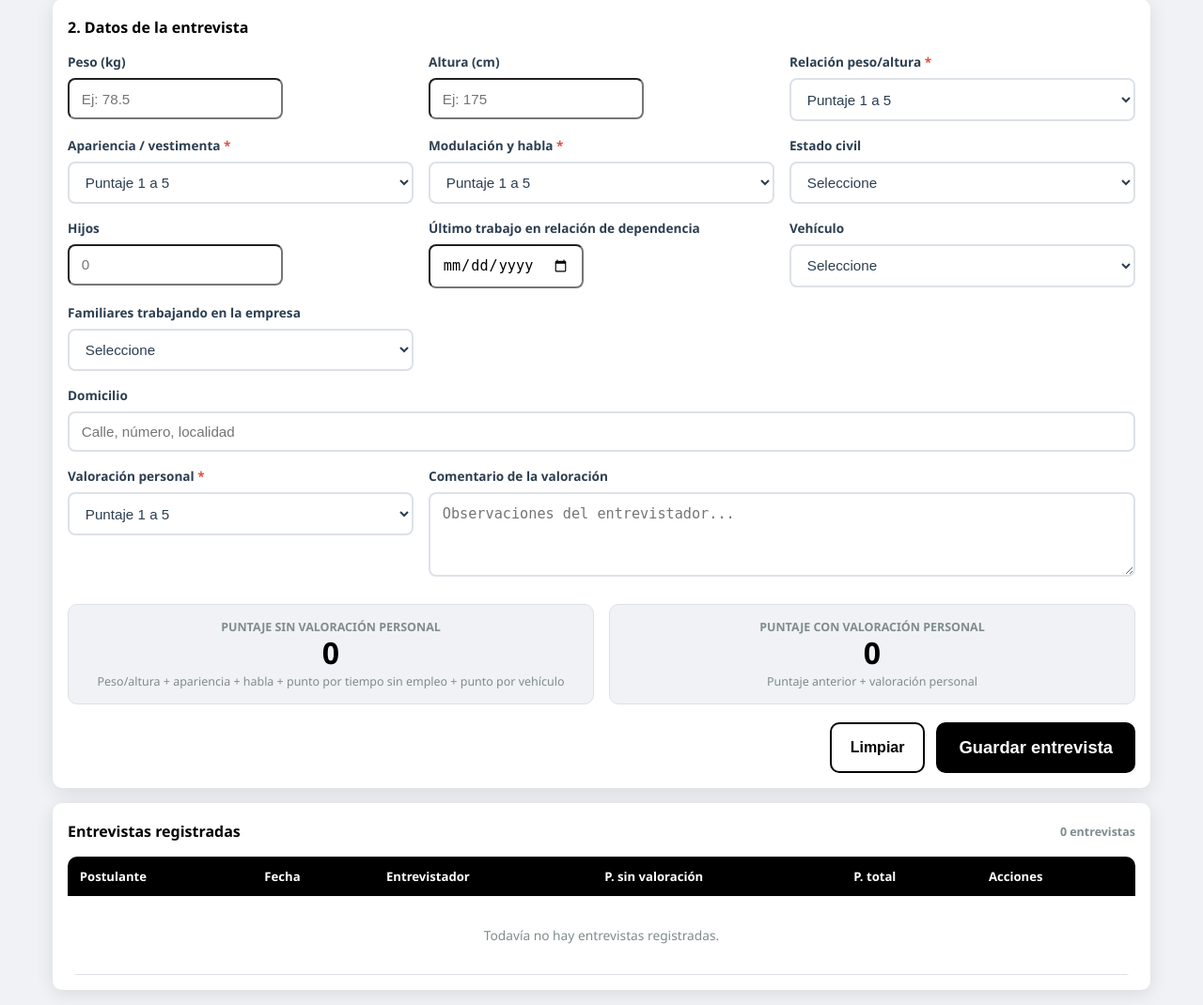
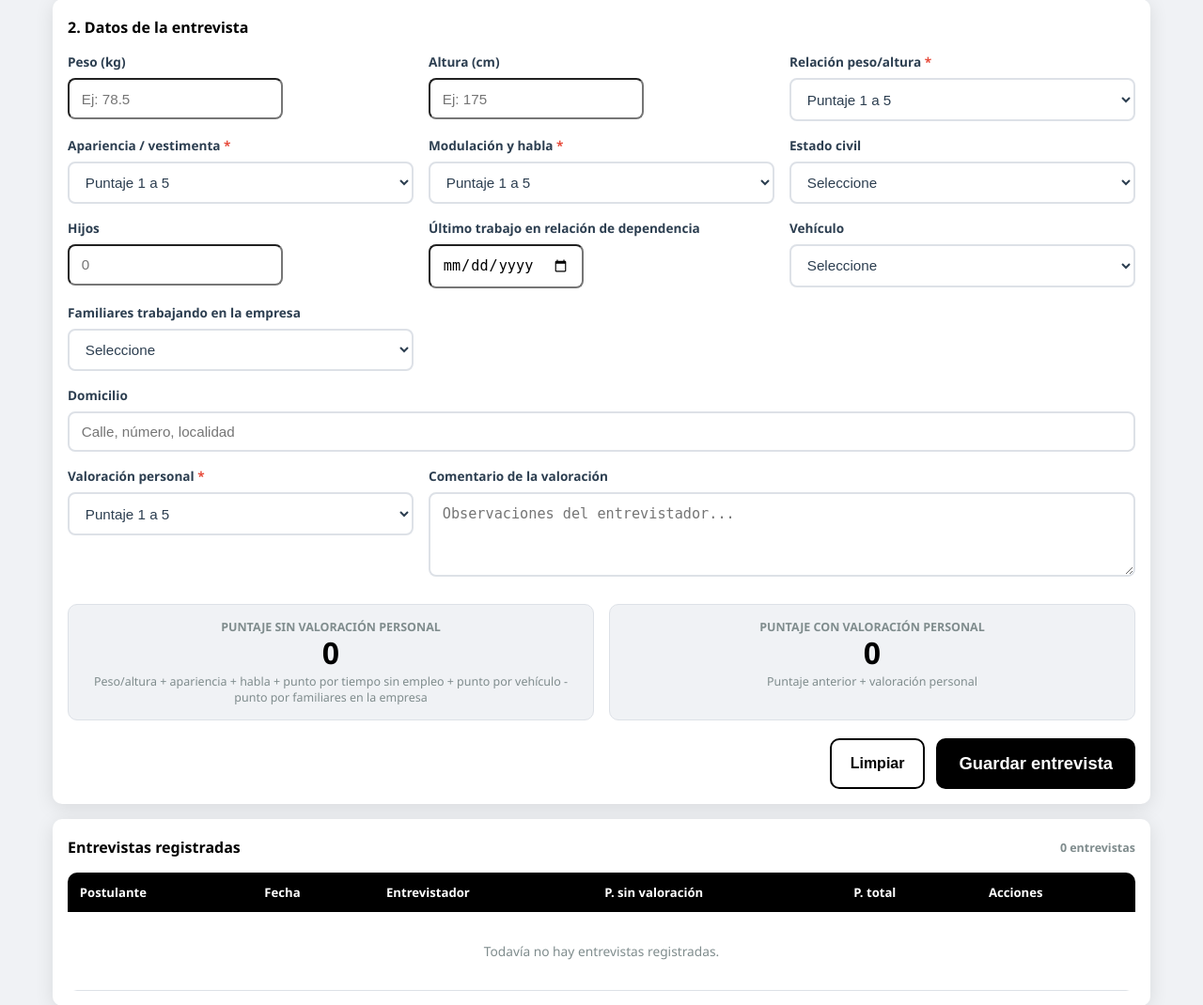
Before and after one commit to joaquinbuhid/tdv_presencias_v2, a PHP site: page /admin/entrevistas.php in a window 1280 px wide. Shown: the part 361-1431 px from the top of the page at 94% size. Run offline with PHP 8.4, Linux system fonts and the light colour scheme; the visitor is signed in with stand-in values (Sample User, id 1); data comes from the database, SQL or seed files in the repository; data that the repository does not hold is empty.

Commit message:
Restar 1 punto al puntaje cuando el postulante tiene familiares en la empresa
Generated with [Devin](https://devin.ai)

Co-Authored-By: Devin <158243242+devin-ai-integration[bot]@users.noreply.github.com>

```diff
--- a/admin/api/guardar_entrevista.php
+++ b/admin/api/guardar_entrevista.php
@@ -127,7 +127,10 @@ if ($fechaUltimoTrabajo !== null && $fechaUltimoTrabajo < date('Y-m-d', strtotim
 // +1 punto si el postulante tiene vehiculo
 $puntoVehiculo = ($tieneVehiculo === 'si') ? 1 : 0;
 
-$puntajeSinValoracion = $relacionPesoAltura + $apariencia + $modulacion + $puntoUltimoTrabajo + $puntoVehiculo;
+// -1 punto si el postulante tiene familiares trabajando en la empresa
+$puntoFamiliares = ($tieneFamiliares === 'si') ? 1 : 0;
+
+$puntajeSinValoracion = $relacionPesoAltura + $apariencia + $modulacion + $puntoUltimoTrabajo + $puntoVehiculo - $puntoFamiliares;
 $puntajeTotal = $puntajeSinValoracion + $valoracion;
 
 try {
--- a/admin/entrevistas.php
+++ b/admin/entrevistas.php
@@ -188,11 +188,12 @@ $esAdminReal = esAdminReal();
                 </div>
                 <div class="form-group">
                     <label for="tiene_familiares">Familiares trabajando en la empresa</label>
-                    <select id="tiene_familiares">
+                    <select id="tiene_familiares" class="puntaje-input">
                         <option value="">Seleccione</option>
                         <option value="si">Si</option>
                         <option value="no">No</option>
                     </select>
+                    <div class="hint-punto" id="hintPuntoFamiliares">-1 punto: tiene familiares en la empresa</div>
                 </div>
                 <div class="form-group" id="grupoFamiliares" style="display:none;">
                     <label for="familiares">¿Quién/es?</label>
@@ -223,7 +224,7 @@ $esAdminReal = esAdminReal();
                 <div class="puntaje-box">
                     <div class="puntaje-label">Puntaje sin valoración personal</div>
                     <div class="puntaje-valor" id="puntajeBase">0</div>
-                    <div class="puntaje-hint">Peso/altura + apariencia + habla + punto por tiempo sin empleo + punto por vehículo</div>
+                    <div class="puntaje-hint">Peso/altura + apariencia + habla + punto por tiempo sin empleo + punto por vehículo - punto por familiares en la empresa</div>
                 </div>
                 <div class="puntaje-box">
                     <div class="puntaje-label">Puntaje con valoración personal</div>
@@ -399,6 +400,10 @@ function puntoVehiculo() {
     return document.getElementById('tiene_vehiculo').value === 'si' ? 1 : 0;
 }
 
+function puntoFamiliares() {
+    return document.getElementById('tiene_familiares').value === 'si' ? 1 : 0;
+}
+
 function puntaje(id) {
     const v = parseInt(document.getElementById(id).value, 10);
     return (v >= 1 && v <= 5) ? v : 0;
@@ -407,9 +412,11 @@ function puntaje(id) {
 function actualizarPuntajes() {
     const extra = puntoTrabajo();
     const extraVehiculo = puntoVehiculo();
+    const menosFamiliares = puntoFamiliares();
     document.getElementById('hintPuntoTrabajo').classList.toggle('show', extra === 1);
     document.getElementById('hintPuntoVehiculo').classList.toggle('show', extraVehiculo === 1);
-    const base = puntaje('relacion_peso_altura') + puntaje('apariencia_vestimenta') + puntaje('modulacion_habla') + extra + extraVehiculo;
+    document.getElementById('hintPuntoFamiliares').classList.toggle('show', menosFamiliares === 1);
+    const base = puntaje('relacion_peso_altura') + puntaje('apariencia_vestimenta') + puntaje('modulacion_habla') + extra + extraVehiculo - menosFamiliares;
     document.getElementById('puntajeBase').textContent = base;
     document.getElementById('puntajeTotal').textContent = base + puntaje('valoracion_personal');
 }
@@ -548,6 +555,7 @@ async function cargarEntrevistas() {
                         ${detalle('Último trabajo en rel. dep.', fmtFecha(it.fecha_ultimo_trabajo))}
                         ${detalle('Punto +6 meses', it.punto_ultimo_trabajo == 1 ? 'Si (+1)' : 'No')}
                         ${detalle('Punto vehículo', it.tiene_vehiculo === 'si' ? 'Si (+1)' : 'No')}
+                        ${detalle('Punto familiares', it.tiene_familiares === 'si' ? 'Si (-1)' : 'No')}
                         ${detalle('Valoración personal', it.valoracion_personal)}
                         ${detalle('Comentario', it.valoracion_texto)}
                         ${detalle('Teléfono', it.telefono)}
--- a/admin/historial_entrevistas.php
+++ b/admin/historial_entrevistas.php
@@ -134,6 +134,7 @@ async function cargarHistorial() {
                         ${detalle('Último trabajo en rel. dep.', fmtFecha(it.fecha_ultimo_trabajo))}
                         ${detalle('Punto +6 meses', it.punto_ultimo_trabajo == 1 ? 'Si (+1)' : 'No')}
                         ${detalle('Punto vehículo', it.tiene_vehiculo === 'si' ? 'Si (+1)' : 'No')}
+                        ${detalle('Punto familiares', it.tiene_familiares === 'si' ? 'Si (-1)' : 'No')}
                         ${detalle('Valoración personal', it.valoracion_personal)}
                         ${detalle('Comentario', it.valoracion_texto)}
                         ${detalle('Teléfono', it.telefono)}
```
